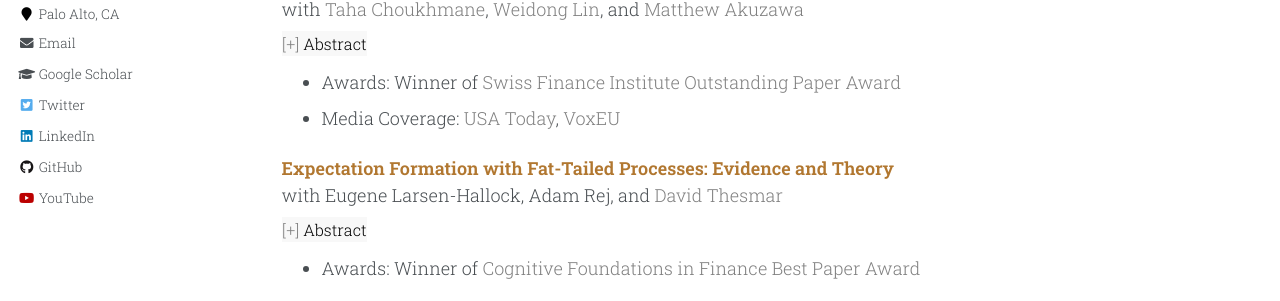
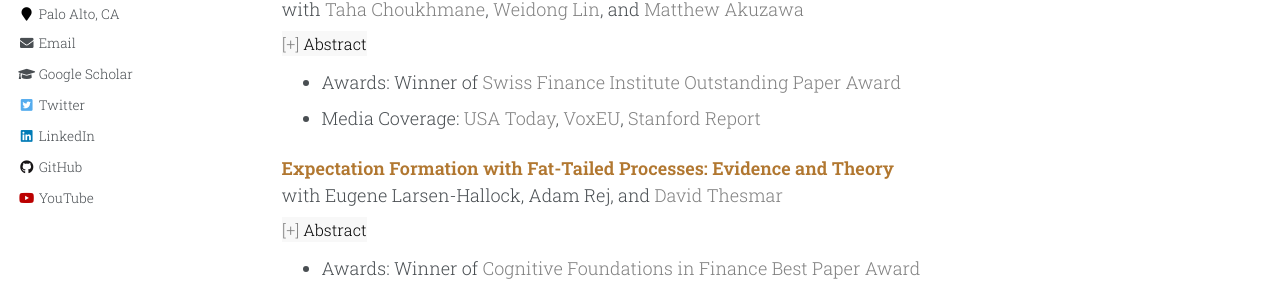
Before and after one commit to timhdesilva/timhdesilva.github.io, a Jekyll site: the page built from _pages/research.html, in a window 1280 px wide and 900 px high. Shown: the part 350-651 px from the top of the window. Built offline with Jekyll 4.4.1, drawn with Linux system fonts in a browser that asks for light colours.

Commit message:
Add Stanford Report coverage for AI financial advice

```diff
--- a/_pages/research.html
+++ b/_pages/research.html
@@ -74,7 +74,7 @@ author_profile: true
       <button class="abstract-button" data-target="llm_advice" style="margin-top:8px">Abstract</button>
     <ul style="margin-top: -12px">
       <li>Awards: Winner of <a style="text-decoration:none; color:gray" href="https://www.sfi.ch/en/faculty/research-awards">Swiss Finance Institute Outstanding Paper Award</a></li>
-      <li>Media Coverage: <a style="text-decoration:none; color:gray" href="https://www.usatoday.com/story/money/2026/05/15/should-ai-be-financial-adviser-study/90063619007/">USA Today</a>, <a style="text-decoration:none; color:gray" href="https://cepr.org/voxeu/columns/chatgpts-financial-advice-supply-demand-and-life-cycle">VoxEU</a></li>
+      <li>Media Coverage: <a style="text-decoration:none; color:gray" href="https://www.usatoday.com/story/money/2026/05/15/should-ai-be-financial-adviser-study/90063619007/">USA Today</a>, <a style="text-decoration:none; color:gray" href="https://cepr.org/voxeu/columns/chatgpts-financial-advice-supply-demand-and-life-cycle">VoxEU</a>, <a style="text-decoration:none; color:gray" href="https://news.stanford.edu/stories/2026/07/ai-financial-investing-advice-research">Stanford Report</a></li>
     </ul>
 </p>
 <div id="llm_advice" class="abstract-content">
```
